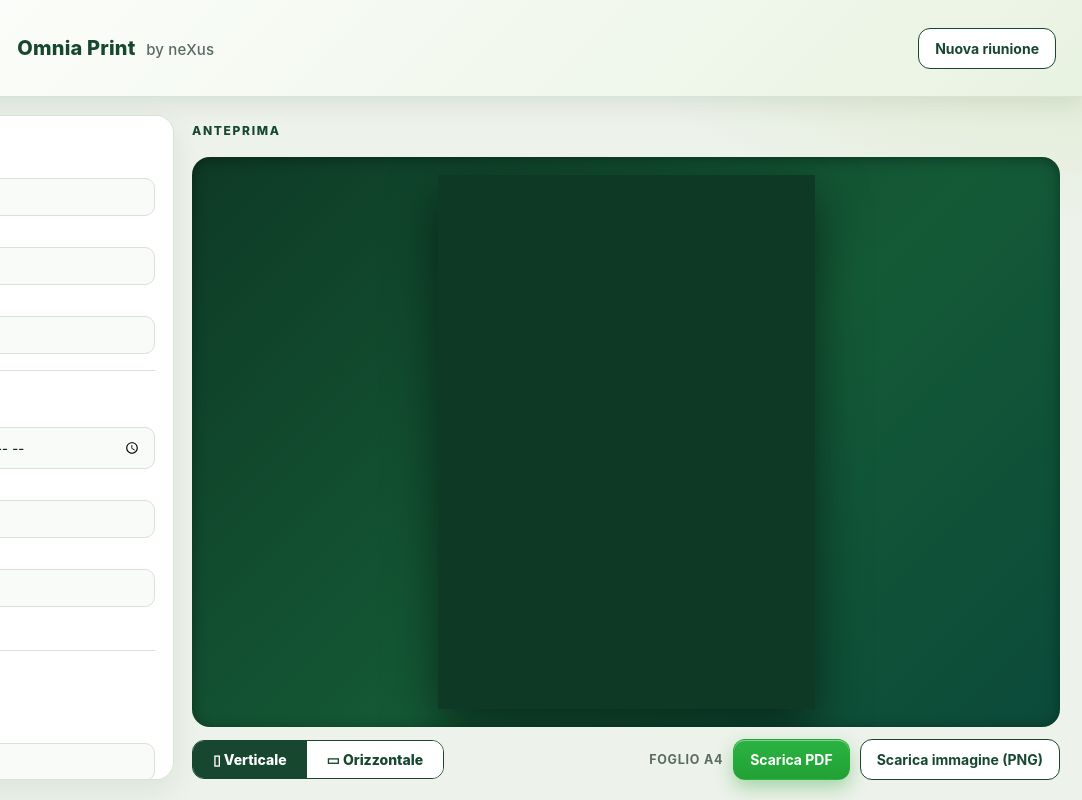
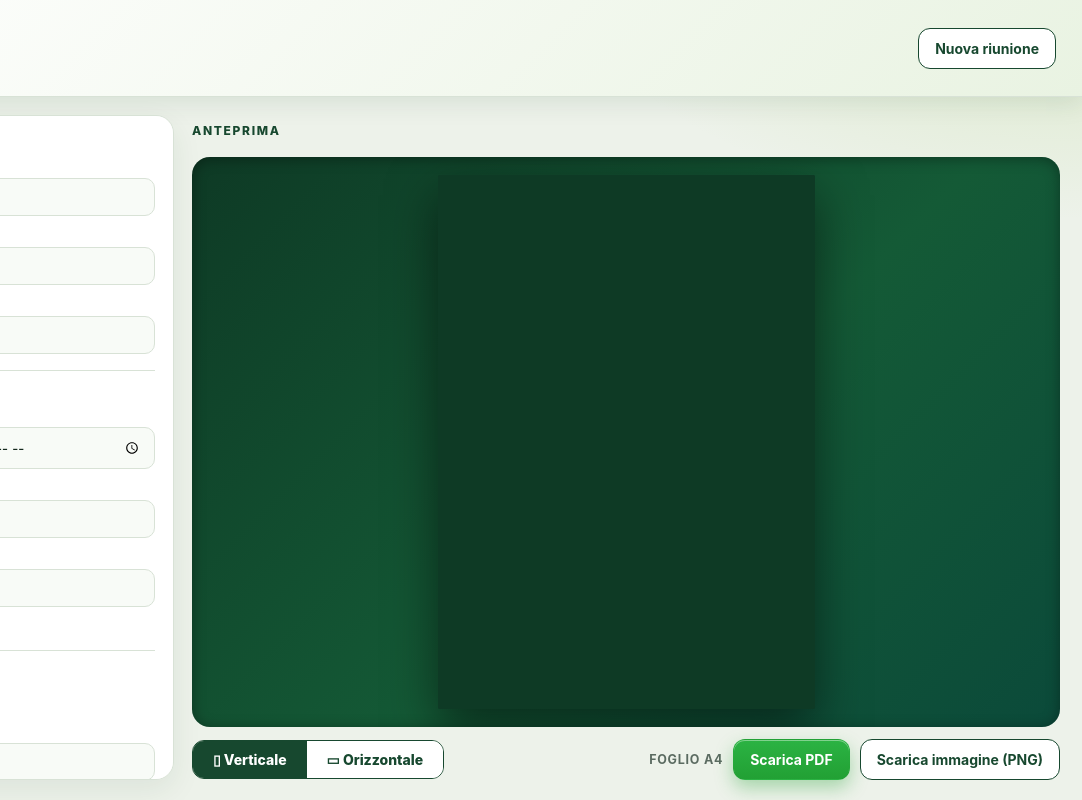
Before and after one commit to neXus-alessandro-pieroni/omniaPDF, an Electron app: page renderer/index.html in a window 1360 px wide. Shown: the full height of the page, 278-1360 px from the left. Drawn offline with Linux system fonts and the light colour scheme; no server answers.

Commit message:
UI: rimosso titolo testuale dall'intestazione

```diff
--- a/renderer/index.html
+++ b/renderer/index.html
@@ -15,7 +15,7 @@
       <span class="times" aria-hidden="true">×</span>
       <img class="nx-logo" src="../assets/nexus-wordmark-light.svg" alt="">
     </div>
-    <div class="top-title">Omnia Print <span class="by">by neXus</span></div>
+    <div class="top-title"></div>
     <button id="btnNew" class="ghost" type="button">Nuova riunione</button>
   </header>
 
```
